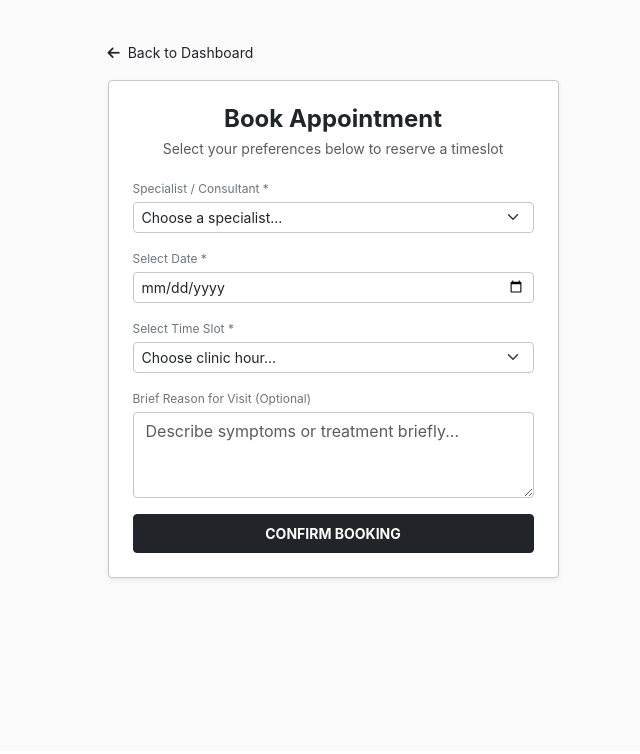
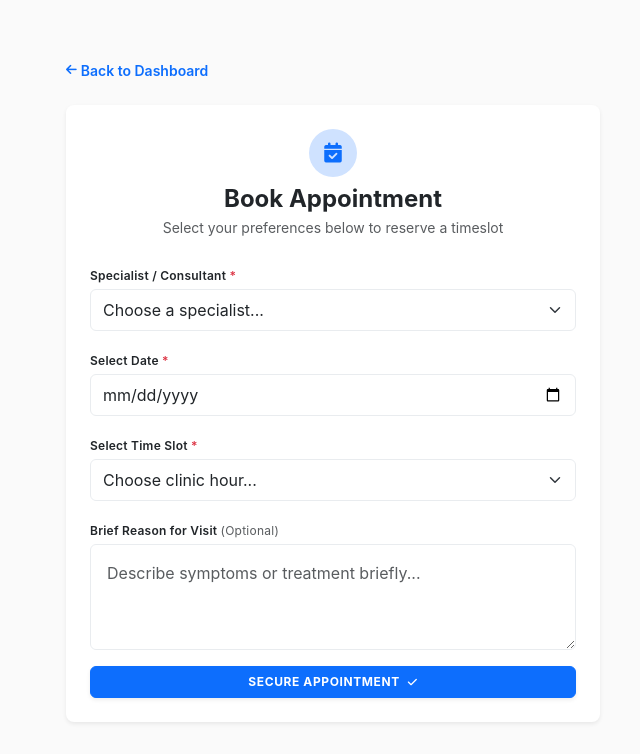
Before and after one commit to jinoestillore-infotech/Clinic-Appointment-System, a Flask app: page /patient/book in a window 1280 px wide. Shown: the part 49-803 px from the top of the page, without its empty margins (307-947 px from the left). Before the commit the page ends 629 px from the top, so only its background shows below. Run offline with Flask 3, Linux system fonts and the light colour scheme; a user stored in the database is signed in; data that the repository does not hold is empty.

Commit message:
Made changes to the booking page

```diff
--- a/app/templates/patient/book.html
+++ b/app/templates/patient/book.html
@@ -3,31 +3,37 @@
 {% block title %}Book Appointment - CareSync{% endblock %}
 
 {% block content %}
+<div class="container py-3">
     <div class="row justify-content-center">
-    <div class="col-12 col-sm-10 col-md-8 col-lg-5">
+        <div class="col-12 col-md-10 col-lg-6">
 
             <!-- Navigation Breadcrumb link -->
-        <div class="mb-3">
-            <a href="{{ url_for('patient.dashboard') }}" class="text-dark small text-decoration-none">
-                <i class="fa-solid fa-arrow-left me-1"></i> Back to Dashboard
+            <div class="mb-4">
+                <a href="{{ url_for('patient.dashboard') }}" class="text-primary small fw-semibold text-decoration-none d-inline-flex align-items-center gap-1">
+                    <i class="fa-solid fa-arrow-left small"></i> Back to Dashboard
                 </a>
             </div>
 
-        <!-- Booking Form Card (Pure Minimalist Bootstrap 5) -->
-        <div class="card border border-secondary-subtle rounded-1 shadow-sm bg-white">
+            <!-- Booking Form Card -->
+            <div class="card border-0 shadow-sm rounded-3 bg-white overflow-hidden">
                 <div class="card-header border-0 bg-transparent pt-4 pb-2 px-4 text-center">
-                <h3 class="fw-bold text-dark fs-4 mb-1">Book Appointment</h3>
+                    <div class="bg-primary-subtle text-primary rounded-circle d-inline-flex align-items-center justify-content-center mb-2" style="width: 48px; height: 48px;">
+                        <i class="fa-solid fa-calendar-check fs-5"></i>
+                    </div>
+                    <h3 class="fw-bold text-dark h4 mb-1">Book Appointment</h3>
                     <p class="text-muted small mb-0">Select your preferences below to reserve a timeslot</p>
                 </div>
 
-            <div class="card-body p-4 pt-2">
+                <div class="card-body p-4 pt-3">
                     <form action="{{ url_for('patient.book', doctor_id=preset_doctor_id, symptoms=preset_symptoms) }}" method="POST" class="needs-validation" novalidate>
 
-                    <div class="row g-2">
+                        <div class="row g-3">
                             <!-- Select Doctor / Specialist -->
-                        <div class="col-12 mb-1">
-                            <label for="doctor_id" class="form-label text-secondary small mb-1" style="font-size: 0.75rem;">Specialist / Consultant *</label>
-                            <select class="form-select form-select-sm border-secondary-subtle bg-white rounded-1" id="doctor_id" name="doctor_id" required>
+                            <div class="col-12">
+                                <label for="doctor_id" class="form-label text-dark fw-semibold mb-1" style="font-size: 0.75rem; letter-spacing: 0.02em;">
+                                    Specialist / Consultant <span class="text-danger">*</span>
+                                </label>
+                                <select class="form-select border border-light-subtle bg-white rounded-2 py-2" id="doctor_id" name="doctor_id" required>
                                     <option value="" {% if not preset_doctor_id %}selected{% endif %} disabled>Choose a specialist...</option>
                                     {% for doctor in doctors %}
                                         <option value="{{ doctor.id }}" {% if preset_doctor_id == doctor.id %}selected{% endif %}>
@@ -39,16 +45,20 @@
                             </div>
 
                             <!-- Date Selection -->
-                        <div class="col-12 mb-1">
-                            <label for="appointment_date" class="form-label text-secondary small mb-1" style="font-size: 0.75rem;">Select Date *</label>
-                            <input type="date" class="form-control form-control-sm border-secondary-subtle bg-white rounded-1" id="appointment_date" name="appointment_date" required>
+                            <div class="col-12">
+                                <label for="appointment_date" class="form-label text-dark fw-semibold mb-1" style="font-size: 0.75rem; letter-spacing: 0.02em;">
+                                    Select Date <span class="text-danger">*</span>
+                                </label>
+                                <input type="date" class="form-control border border-light-subtle bg-white rounded-2 py-2" id="appointment_date" name="appointment_date" required>
                                 <div class="invalid-feedback">Please choose a valid date.</div>
                             </div>
 
                             <!-- Time Selection -->
-                        <div class="col-12 mb-1">
-                            <label for="appointment_time" class="form-label text-secondary small mb-1" style="font-size: 0.75rem;">Select Time Slot *</label>
-                            <select class="form-select form-select-sm border-secondary-subtle bg-white rounded-1" id="appointment_time" name="appointment_time" required>
+                            <div class="col-12">
+                                <label for="appointment_time" class="form-label text-dark fw-semibold mb-1" style="font-size: 0.75rem; letter-spacing: 0.02em;">
+                                    Select Time Slot <span class="text-danger">*</span>
+                                </label>
+                                <select class="form-select border border-light-subtle bg-white rounded-2 py-2" id="appointment_time" name="appointment_time" required>
                                     <option value="" selected disabled>Choose clinic hour...</option>
                                     <option value="09:00:00">09:00 AM</option>
                                     <option value="10:00:00">10:00 AM</option>
@@ -62,19 +72,22 @@
                             </div>
 
                             <!-- Short Symptoms brief description input -->
-                        <div class="col-12 mb-3">
-                            <label for="symptoms" class="form-label text-secondary small mb-1" style="font-size: 0.75rem;">Brief Reason for Visit (Optional)</label>
-                            <textarea class="form-control border-secondary-subtle bg-white rounded-1 small" id="symptoms" name="symptoms" rows="3" placeholder="Describe symptoms or treatment briefly...">{{ preset_symptoms }}</textarea>
+                            <div class="col-12 mb-2">
+                                <label for="symptoms" class="form-label text-dark fw-semibold mb-1" style="font-size: 0.75rem; letter-spacing: 0.02em;">
+                                    Brief Reason for Visit <span class="text-muted fw-normal">(Optional)</span>
+                                </label>
+                                <textarea class="form-control border border-light-subtle bg-white rounded-2 p-3" id="symptoms" name="symptoms" rows="3" placeholder="Describe symptoms or treatment briefly...">{{ preset_symptoms }}</textarea>
                             </div>
                         </div>
 
                         <!-- Booking submission -->
-                    <div>
-                        <button class="btn btn-dark btn-sm rounded-1 fw-bold py-2 text-uppercase w-100" type="submit">
-                            Confirm Booking
+                        <div class="pt-2">
+                            <button class="btn btn-primary rounded-2 fw-bold py-2.5 text-uppercase w-100 shadow-sm d-flex align-items-center justify-content-center gap-2" type="submit" style="font-size: 0.75rem; letter-spacing: 0.05em;">
+                                Secure Appointment <i class="fa-solid fa-check small"></i>
                             </button>
                         </div>
                     </form>
+                </div>
             </div>
         </div>
     </div>
```
Lines whose indentation alone changed are shown as unchanged.
